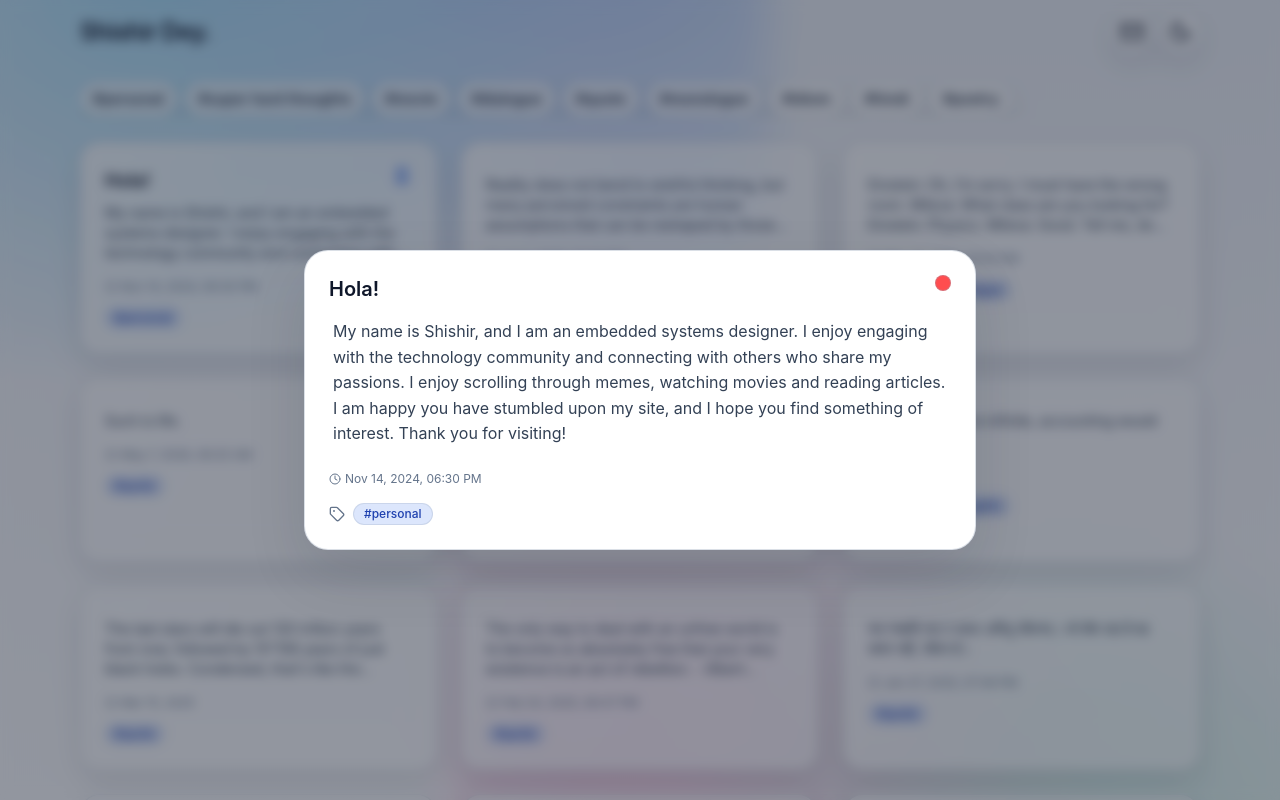
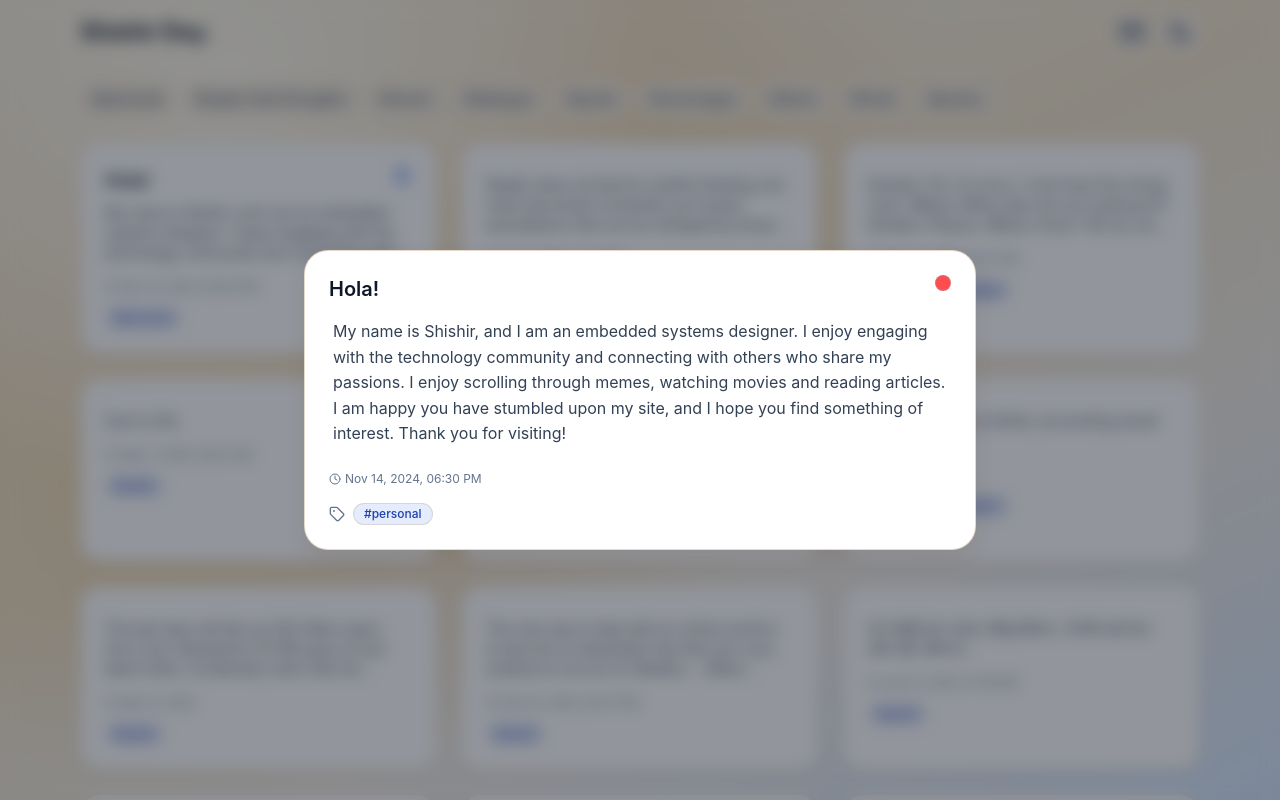
Before and after one commit to shishir-dey/shishir-dey.github.io, a React (Vite) app: page / in a window 1280 px wide. Both pictures are taken after a click on the element 258 px from the left and 248 px from the top of the page. Built offline with nearby package versions, Linux system fonts and the light colour scheme.

Commit message:
Update the light and dark themes to better represent day and night

```diff
--- a/src/components/DiaryViewer.jsx
+++ b/src/components/DiaryViewer.jsx
@@ -16,8 +16,11 @@ const DiaryViewer = () => {
     const [notes, setNotes] = useState([]);
     const [selectedNote, setSelectedNote] = useState(null);
     const [darkMode, setDarkMode] = useState(() => {
-        // Initialize from localStorage, default to false if not set
         const savedTheme = localStorage.getItem('darkMode');
+        if (savedTheme === null) {
+            const hour = new Date().getHours();
+            return hour < 6 || hour >= 18;
+        }
         return savedTheme === 'true';
     });
     const [selectedTags, setSelectedTags] = useState([]);
--- a/src/components/TagFilter.jsx
+++ b/src/components/TagFilter.jsx
@@ -21,7 +21,7 @@ const TagFilter = ({ allTags, selectedTags, setSelectedTags }) => {
                                         : [...prev, tag]
                                 )
                             }
-                            className={`glass-chip inline-flex items-center px-3 py-1.5 rounded-full text-sm font-semibold tracking-wide whitespace-nowrap ${
+                            className={`glass-chip inline-flex items-center px-3 py-1.5 rounded-full text-sm font-normal tracking-wide whitespace-nowrap ${
                                 selectedTags.includes(tag) ? 'active' : ''
                             }`}
                             aria-pressed={selectedTags.includes(tag)}
--- a/src/index.css
+++ b/src/index.css
@@ -19,40 +19,45 @@
 @layer base {
     :root {
         color-scheme: light;
-        --page-bg: linear-gradient(
-            180deg,
-            #eef2f7 0%,
-            #f7f8fb 45%,
-            #ffffff 100%
-        );
+        --page-bg:
+            radial-gradient(
+                circle at 18% 10%,
+                rgba(255, 248, 228, 0.82) 0%,
+                rgba(215, 161, 72, 0.2) 34%,
+                transparent 56%
+            ),
+            linear-gradient(
+                155deg,
+                #fbf7ef 0%,
+                #f3e4c5 44%,
+                #f1eadc 68%,
+                #d7e6f7 100%
+            );
         --text-primary: #0f172a;
         --text-secondary: #334155;
         --text-tertiary: #64748b;
         --accent: #2563eb;
         --accent-strong: #1d4ed8;
-        --accent-soft: rgba(37, 99, 235, 0.18);
-        --accent-gold: #d9a441;
-        --accent-gold-soft: rgba(217, 164, 65, 0.22);
-        --glass-bg: rgba(255, 255, 255, 0.64);
-        --glass-bg-strong: rgba(255, 255, 255, 0.78);
-        --glass-border: rgba(148, 163, 184, 0.25);
-        --glass-border-strong: rgba(148, 163, 184, 0.35);
-        --glass-shadow:
-            0 24px 60px rgba(15, 23, 42, 0.12),
-            0 1px 0 rgba(255, 255, 255, 0.8) inset;
-        --glass-shadow-soft:
-            0 12px 30px rgba(15, 23, 42, 0.1),
-            0 1px 0 rgba(255, 255, 255, 0.7) inset;
-        --glass-highlight: rgba(255, 255, 255, 0.75);
-        --glass-blur: 22px;
-        --glass-button-bg: rgba(255, 255, 255, 0.65);
-        --glass-button-hover: rgba(255, 255, 255, 0.85);
-        --glass-rail-bg: rgba(255, 255, 255, 0.5);
-        --chip-bg: rgba(255, 255, 255, 0.55);
-        --chip-bg-active: rgba(37, 99, 235, 0.18);
+        --accent-soft: rgba(37, 99, 235, 0.14);
+        --accent-gold: #b98a35;
+        --accent-gold-soft: rgba(185, 138, 53, 0.16);
+        --theme-outline: #2563eb;
+        --glass-bg: #fffdf8;
+        --glass-bg-strong: #fffefa;
+        --glass-border: rgba(142, 92, 35, 0.16);
+        --glass-border-strong: rgba(142, 92, 35, 0.24);
+        --glass-shadow: 0 8px 20px rgba(92, 57, 16, 0.08);
+        --glass-shadow-soft: 0 4px 10px rgba(92, 57, 16, 0.05);
+        --glass-highlight: rgba(255, 255, 255, 0);
+        --glass-blur: 0px;
+        --glass-button-bg: #f7f0e3;
+        --glass-button-hover: #efe3cf;
+        --glass-rail-bg: #f4ecdc;
+        --chip-bg: #f3ead8;
+        --chip-bg-active: rgba(37, 99, 235, 0.14);
         --chip-text: #1e293b;
         --chip-text-active: #0f172a;
-        --tag-pill-bg: rgba(37, 99, 235, 0.16);
+        --tag-pill-bg: rgba(37, 99, 235, 0.12);
         --tag-pill-text: #1e40af;
         --modal-bg: #ffffff;
         --modal-backdrop: rgba(15, 23, 42, 0.45);
@@ -60,58 +65,63 @@
         --close-border: rgba(148, 163, 184, 0.35);
         --close-shadow: none;
         --close-text: #ffffff;
-        --glow-1: rgba(56, 189, 248, 0.4);
-        --glow-2: rgba(59, 130, 246, 0.35);
-        --glow-3: rgba(236, 72, 153, 0.25);
-        --glow-4: rgba(16, 185, 129, 0.22);
+        --glow-1: rgba(56, 189, 248, 0);
+        --glow-2: rgba(59, 130, 246, 0);
+        --glow-3: rgba(236, 72, 153, 0);
+        --glow-4: rgba(16, 185, 129, 0);
     }
 
     .theme-dark {
         color-scheme: dark;
-        --page-bg: linear-gradient(
-            180deg,
-            #0b1220 0%,
-            #0f172a 52%,
-            #111827 100%
-        );
+        --page-bg:
+            radial-gradient(
+                circle at 86% 14%,
+                rgba(215, 230, 247, 0.44) 0%,
+                rgba(137, 176, 214, 0.24) 30%,
+                transparent 54%
+            ),
+            linear-gradient(
+                155deg,
+                #172c45 0%,
+                #254666 44%,
+                #345f82 76%,
+                #9fbddd 100%
+            );
         --text-primary: #e2e8f0;
         --text-secondary: #cbd5e1;
         --text-tertiary: #94a3b8;
         --accent: #60a5fa;
         --accent-strong: #3b82f6;
-        --accent-soft: rgba(96, 165, 250, 0.2);
-        --accent-gold: #e6b65a;
-        --accent-gold-soft: rgba(230, 182, 90, 0.22);
-        --glass-bg: rgba(15, 23, 42, 0.58);
-        --glass-bg-strong: rgba(15, 23, 42, 0.7);
-        --glass-border: rgba(148, 163, 184, 0.18);
-        --glass-border-strong: rgba(148, 163, 184, 0.28);
-        --glass-shadow:
-            0 26px 70px rgba(2, 6, 23, 0.65),
-            0 1px 0 rgba(255, 255, 255, 0.06) inset;
-        --glass-shadow-soft:
-            0 16px 40px rgba(2, 6, 23, 0.5),
-            0 1px 0 rgba(255, 255, 255, 0.05) inset;
-        --glass-highlight: rgba(148, 163, 184, 0.28);
-        --glass-button-bg: rgba(15, 23, 42, 0.55);
-        --glass-button-hover: rgba(15, 23, 42, 0.8);
-        --glass-rail-bg: rgba(15, 23, 42, 0.55);
-        --chip-bg: rgba(15, 23, 42, 0.55);
-        --chip-bg-active: rgba(96, 165, 250, 0.22);
+        --accent-soft: rgba(96, 165, 250, 0.16);
+        --accent-gold: #c99a4d;
+        --accent-gold-soft: rgba(201, 154, 77, 0.16);
+        --theme-outline: var(--accent-gold);
+        --glass-bg: #243a52;
+        --glass-bg-strong: #2b465f;
+        --glass-border: rgba(215, 230, 247, 0.18);
+        --glass-border-strong: rgba(215, 230, 247, 0.28);
+        --glass-shadow: 0 8px 20px rgba(6, 16, 31, 0.34);
+        --glass-shadow-soft: 0 4px 10px rgba(6, 16, 31, 0.24);
+        --glass-highlight: rgba(148, 163, 184, 0);
+        --glass-button-bg: #2a455e;
+        --glass-button-hover: #345571;
+        --glass-rail-bg: #263f58;
+        --chip-bg: #263f58;
+        --chip-bg-active: rgba(96, 165, 250, 0.18);
         --chip-text: #e2e8f0;
         --chip-text-active: #eff6ff;
-        --tag-pill-bg: rgba(96, 165, 250, 0.2);
+        --tag-pill-bg: rgba(96, 165, 250, 0.16);
         --tag-pill-text: #dbeafe;
-        --modal-bg: #0f172a;
-        --modal-backdrop: rgba(2, 6, 23, 0.72);
+        --modal-bg: #20364d;
+        --modal-backdrop: rgba(10, 24, 42, 0.58);
         --close-bg: #ff4d4f;
         --close-border: rgba(15, 23, 42, 0.45);
         --close-shadow: none;
         --close-text: #ffffff;
-        --glow-1: rgba(56, 189, 248, 0.25);
-        --glow-2: rgba(59, 130, 246, 0.32);
-        --glow-3: rgba(244, 114, 182, 0.18);
-        --glow-4: rgba(14, 116, 144, 0.2);
+        --glow-1: rgba(56, 189, 248, 0);
+        --glow-2: rgba(59, 130, 246, 0);
+        --glow-3: rgba(244, 114, 182, 0);
+        --glow-4: rgba(14, 116, 144, 0);
     }
 }
 
@@ -124,12 +134,23 @@ body,
 .app-shell {
     min-height: 100vh;
     color: var(--text-primary);
-    background: var(--page-bg);
+    background:
+        radial-gradient(
+            circle at 18% 10%,
+            rgba(255, 248, 228, 0.82) 0%,
+            rgba(215, 161, 72, 0.2) 34%,
+            transparent 56%
+        ),
+        linear-gradient(
+            155deg,
+            #fbf7ef 0%,
+            #f3e4c5 44%,
+            #f1eadc 68%,
+            #d7e6f7 100%
+        );
     position: relative;
     overflow-x: hidden;
-    transition:
-        background 0.4s ease,
-        color 0.3s ease;
+    transition: color 0.5s ease;
     font-family: var(--font-sans);
 }
 
@@ -169,32 +190,36 @@ body,
     }
 }
 
-.app-shell::before,
-.app-shell::after {
+.app-shell::before {
     content: '';
-    position: absolute;
-    width: 70%;
-    height: 70%;
-    filter: blur(20px);
-    opacity: 0.9;
+    position: fixed;
+    inset: 0;
+    z-index: 0;
     pointer-events: none;
-    z-index: 0;
+    background:
+        radial-gradient(
+            circle at 86% 14%,
+            rgba(215, 230, 247, 0.44) 0%,
+            rgba(137, 176, 214, 0.24) 30%,
+            transparent 54%
+        ),
+        linear-gradient(
+            155deg,
+            #172c45 0%,
+            #254666 44%,
+            #345f82 76%,
+            #9fbddd 100%
+        );
+    opacity: 0;
+    transition: opacity 0.7s ease;
 }
 
-.app-shell::before {
-    top: -25%;
-    left: -10%;
-    background:
-        radial-gradient(circle at 30% 30%, var(--glow-1), transparent 60%),
-        radial-gradient(circle at 80% 20%, var(--glow-2), transparent 55%);
+.theme-dark.app-shell::before {
+    opacity: 1;
 }
 
 .app-shell::after {
-    bottom: -30%;
-    right: -5%;
-    background:
-        radial-gradient(circle at 20% 70%, var(--glow-3), transparent 60%),
-        radial-gradient(circle at 70% 80%, var(--glow-4), transparent 55%);
+    content: none;
 }
 
 .app-content {
@@ -203,11 +228,13 @@ body,
 }
 
 .glass-bar {
-    background: var(--glass-bg);
+    background: var(--glass-bg-strong);
     border-bottom: 1px solid var(--glass-border);
     box-shadow: var(--glass-shadow-soft);
-    backdrop-filter: blur(calc(var(--glass-blur) + 6px)) saturate(1.4);
-    -webkit-backdrop-filter: blur(calc(var(--glass-blur) + 6px)) saturate(1.4);
+    transition:
+        background 0.5s ease,
+        border-color 0.5s ease,
+        box-shadow 0.5s ease;
 }
 
 .glass-rail {
@@ -215,9 +242,10 @@ body,
     border: 1px solid var(--glass-border);
     border-radius: 999px;
     padding: 6px;
-    box-shadow: var(--glass-shadow-soft);
-    backdrop-filter: blur(var(--glass-blur)) saturate(1.3);
-    -webkit-backdrop-filter: blur(var(--glass-blur)) saturate(1.3);
+    box-shadow: none;
+    transition:
+        background 0.5s ease,
+        border-color 0.5s ease;
 }
 
 .glass-card {
@@ -227,26 +255,16 @@ body,
     background: var(--glass-bg);
     border: 1px solid var(--glass-border);
     box-shadow: var(--glass-shadow-soft);
-    backdrop-filter: blur(var(--glass-blur)) saturate(1.4);
-    -webkit-backdrop-filter: blur(var(--glass-blur)) saturate(1.4);
     transition:
         transform 0.2s ease,
-        box-shadow 0.2s ease,
-        border-color 0.2s ease;
+        background 0.5s ease,
+        box-shadow 0.5s ease,
+        border-color 0.5s ease;
 }
 
+/* Shine overlay removed — flat surface instead of glossy sheen */
 .glass-card::before {
-    content: '';
-    position: absolute;
-    inset: 0;
-    background: linear-gradient(
-        120deg,
-        var(--glass-highlight) 0%,
-        rgba(255, 255, 255, 0.08) 38%,
-        transparent 62%
-    );
-    opacity: 0.7;
-    pointer-events: none;
+    content: none;
 }
 
 .glass-card > * {
@@ -255,8 +273,8 @@ body,
 }
 
 .glass-card:hover {
-    transform: translateY(-4px);
-    border-color: var(--accent-gold);
+    transform: translateY(-2px);
+    border-color: var(--theme-outline);
     box-shadow: var(--glass-shadow);
 }
 
@@ -272,23 +290,17 @@ body,
     border: 1px solid var(--glass-border-strong);
     border-radius: 24px;
     box-shadow: var(--glass-shadow);
-    backdrop-filter: blur(calc(var(--glass-blur) + 8px)) saturate(1.4);
-    -webkit-backdrop-filter: blur(calc(var(--glass-blur) + 8px)) saturate(1.4);
     position: relative;
     overflow-x: hidden;
+    transition:
+        background 0.5s ease,
+        border-color 0.5s ease,
+        box-shadow 0.5s ease;
 }
 
+/* Shine overlay removed */
 .glass-modal::before {
-    content: '';
-    position: absolute;
-    inset: 0;
-    background: linear-gradient(
-        140deg,
-        rgba(255, 255, 255, 0.22),
-        transparent 55%
-    );
-    opacity: 0.6;
-    pointer-events: none;
+    content: none;
 }
 
 .glass-modal > * {
@@ -298,8 +310,9 @@ body,
 
 .glass-backdrop {
     background: var(--modal-backdrop);
-    backdrop-filter: blur(6px);
-    -webkit-backdrop-filter: blur(6px);
+    backdrop-filter: blur(8px);
+    -webkit-backdrop-filter: blur(8px);
+    transition: background 0.5s ease;
 }
 
 .icon-button {
@@ -312,20 +325,20 @@ body,
     background: var(--glass-button-bg);
     border: 1px solid var(--glass-border);
     color: var(--text-primary);
-    box-shadow: var(--glass-shadow-soft);
+    box-shadow: none;
     transition:
         transform 0.2s ease,
-        background 0.2s ease,
-        box-shadow 0.2s ease;
-    backdrop-filter: blur(var(--glass-blur)) saturate(1.4);
-    -webkit-backdrop-filter: blur(var(--glass-blur)) saturate(1.4);
+        background 0.5s ease,
+        border-color 0.5s ease,
+        box-shadow 0.5s ease,
+        color 0.5s ease;
 }
 
 .icon-button:hover {
     background: var(--glass-button-hover);
     transform: translateY(-1px);
-    border-color: var(--accent-gold);
-    box-shadow: var(--glass-shadow);
+    border-color: var(--theme-outline);
+    box-shadow: var(--glass-shadow-soft);
 }
 
 .icon-button-ghost {
@@ -336,8 +349,8 @@ body,
 
 .icon-button-ghost:hover {
     background: var(--glass-button-bg);
-    border-color: var(--accent-gold);
-    box-shadow: var(--glass-shadow-soft);
+    border-color: var(--theme-outline);
+    box-shadow: none;
 }
 
 .modal-close {
@@ -363,31 +376,34 @@ body,
     background: var(--chip-bg);
     color: var(--chip-text);
     border: 1px solid var(--glass-border);
-    box-shadow: var(--glass-shadow-soft);
+    box-shadow: none;
     transition:
         transform 0.2s ease,
-        background 0.2s ease,
-        border-color 0.2s ease;
+        background 0.5s ease,
+        border-color 0.5s ease,
+        color 0.5s ease;
 }
 
 .glass-chip:hover {
     transform: translateY(-1px);
-    border-color: var(--accent-gold);
+    border-color: var(--theme-outline);
 }
 
 .glass-chip.active {
     background: var(--chip-bg-active);
     color: var(--chip-text-active);
     border-color: var(--accent);
-    box-shadow: var(--glass-shadow);
+    box-shadow: none;
 }
 
 .tag-pill {
     background: var(--tag-pill-bg);
     color: var(--tag-pill-text);
     border: 1px solid var(--glass-border);
-    backdrop-filter: blur(var(--glass-blur)) saturate(1.4);
-    -webkit-backdrop-filter: blur(var(--glass-blur)) saturate(1.4);
+    transition:
+        background 0.5s ease,
+        border-color 0.5s ease,
+        color 0.5s ease;
 }
 
 .accent-link {
@@ -401,18 +417,22 @@ body,
 
 .text-primary {
     color: var(--text-primary);
+    transition: color 0.5s ease;
 }
 
 .text-secondary {
     color: var(--text-secondary);
+    transition: color 0.5s ease;
 }
 
 .text-tertiary {
     color: var(--text-tertiary);
+    transition: color 0.5s ease;
 }
 
 .accent-icon {
     color: var(--accent);
+    transition: color 0.5s ease;
 }
 
 .loading-orb {
@@ -427,16 +447,15 @@ body,
     border: 2px solid var(--glass-border);
     border-top-color: var(--accent);
     background: var(--glass-bg);
-    box-shadow: var(--glass-shadow);
+    box-shadow: var(--glass-shadow-soft);
     animation: glass-spin 1s linear infinite;
-    backdrop-filter: blur(var(--glass-blur)) saturate(1.4);
-    -webkit-backdrop-filter: blur(var(--glass-blur)) saturate(1.4);
 }
 
 @keyframes glass-spin {
     0% {
         transform: rotate(0deg);
     }
+
     100% {
         transform: rotate(360deg);
     }
```
Also changed, not shown: package.json (+11 -11 lines), 1 other file (tests, documents, lock files or other folders).
